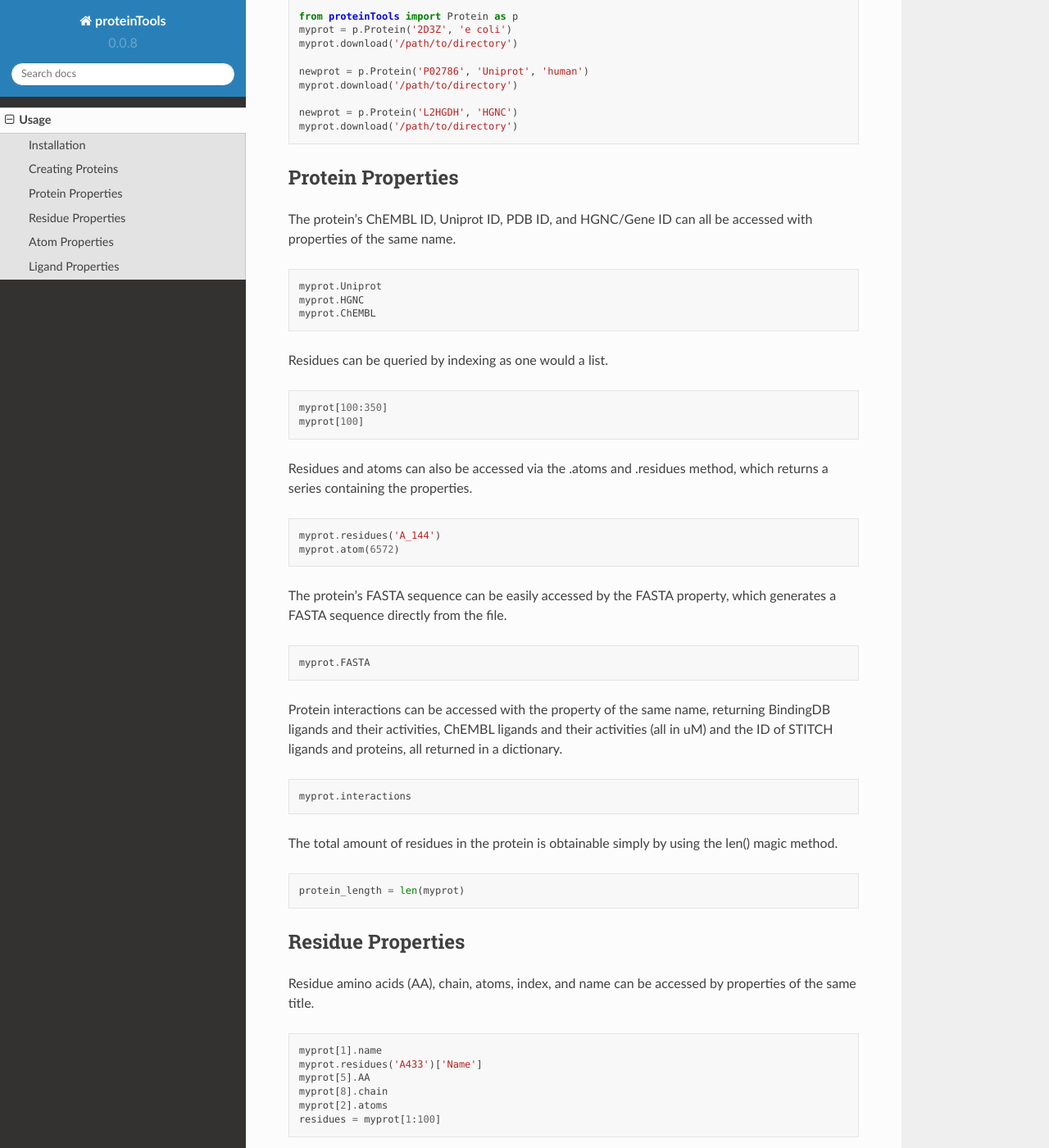
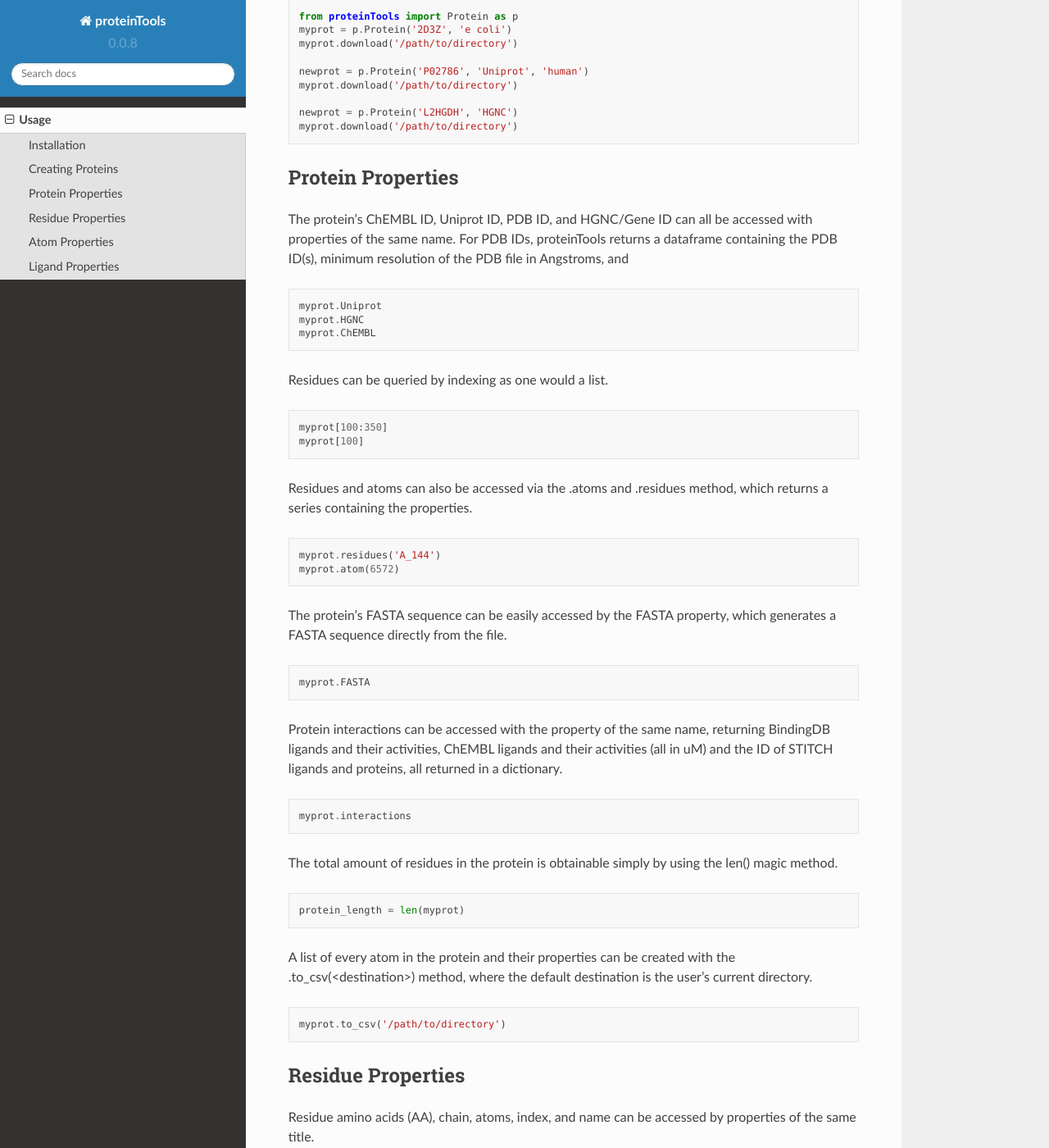
Before and after one commit to tiger1deF/proteinTools, a Sphinx documentation site: the page built from docs/source/usage.rst, in a window 1280 px wide and 1400 px high, scrolled down 606 px. Shown: the whole window at 82% size. Built offline with Sphinx 7.4.7 and the Read the Docs theme 2.0.0, drawn with Linux system fonts in a browser that asks for light colours; pages that are not in the unit, such as notebooks, are missing from menus.

Commit message:
Update usage.rst

```diff
--- a/docs/source/usage.rst
+++ b/docs/source/usage.rst
@@ -34,7 +34,7 @@ The protein file can than be downloaded to a directory (default the user's curre
 
 Protein Properties
 ------------------
-The protein's ChEMBL ID, Uniprot ID, PDB ID, and HGNC/Gene ID can all be accessed with properties of the same name.
+The protein's ChEMBL ID, Uniprot ID, PDB ID, and HGNC/Gene ID can all be accessed with properties of the same name. For PDB IDs, proteinTools returns a dataframe containing the PDB ID(s), minimum resolution of the PDB file in Angstroms, and
 
 .. code-block:: python
 
@@ -73,6 +73,12 @@ The total amount of residues in the protein is obtainable simply by using the le
 .. code-block:: python
 
    protein_length = len(myprot)
+
+A list of every atom in the protein and their properties can be created with the .to_csv(<destination>) method, where the default destination is the user's current directory.
+
+.. code-block:: python
+
+   myprot.to_csv('/path/to/directory')
 
 Residue Properties
 -------------------
```
